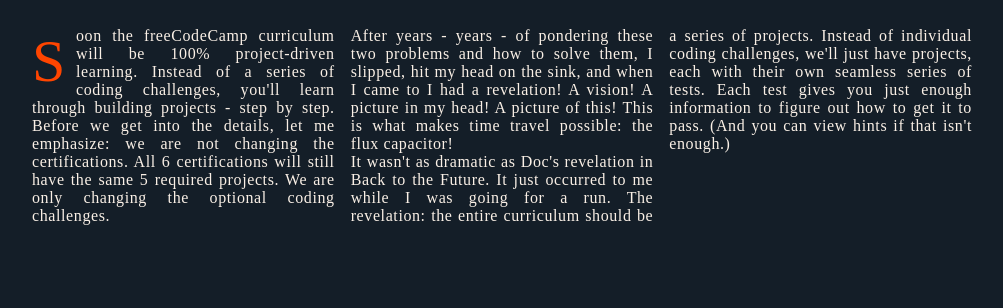
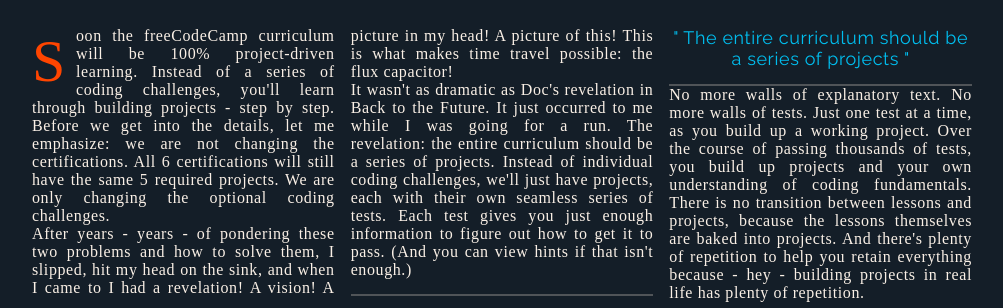
Before and after one commit to Tanqueta88/MagazineArticle, a plain HTML site: page index.html in a window 1280 px wide. Shown: the part 908-1216 px from the top of the page, without its empty margins (138-1141 px from the left). Before the commit the page ends 1133 px from the top, so only its background shows below. Drawn offline with Linux system fonts and the light colour scheme; a web font is replaced by a local one.

Commit message:
Ordering of HTML elements (blockquote)

```diff
--- a/index.html
+++ b/index.html
@@ -66,6 +66,20 @@
         of tests. Each test gives you just enough information to figure out how to get it to pass. (And you can view
         hints if that isn't enough.)
       </p>
+      <blockquote>
+        <hr />
+        <p class="quote">
+          The entire curriculum should be a series of projects
+        </p>
+        <hr />
+      </blockquote>
+      <p>
+        No more walls of explanatory text. No more walls of tests. Just one
+        test at a time, as you build up a working project. Over the course of passing thousands of tests, you build up
+        projects and your own understanding of coding fundamentals. There is no transition between lessons and projects,
+        because the lessons themselves are baked into projects. And there's plenty of repetition to help you retain
+        everything because - hey - building projects in real life has plenty of repetition.
+      </p>
 
     </section>
   </main>
```
